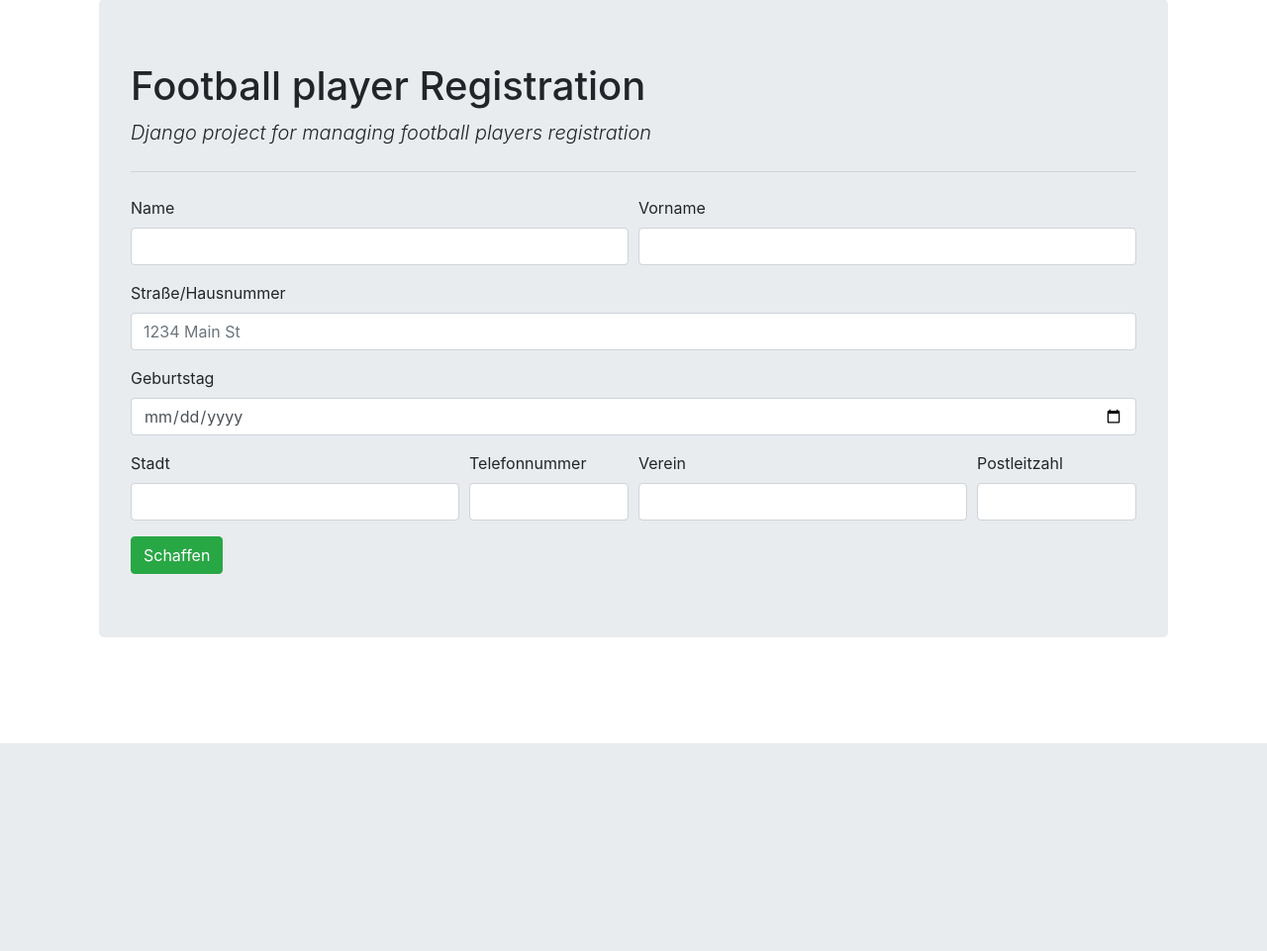
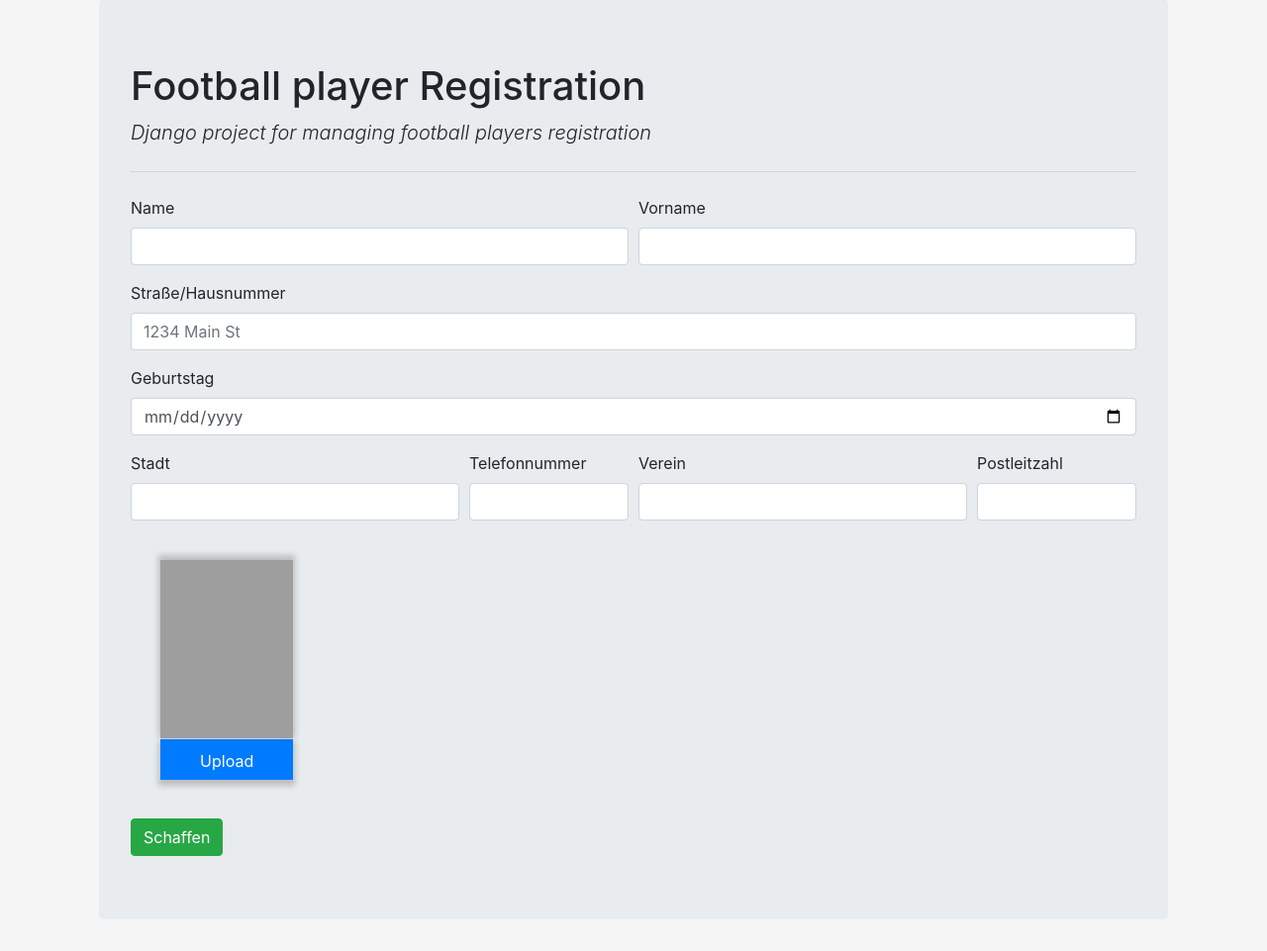
Before and after one commit to AliIbrahim996/footballClub, a Django app: page /player/create in a window 1280 px wide. Shown: the part 49-1010 px from the top of the page at 99% size. Before the commit the page ends 800 px from the top, so only its background shows below. Run offline with Django 3.2, Linux system fonts and the light colour scheme; grey boxes are pictures that could not be loaded.

Commit message:
Fix #2 add upload photo to UI

```diff
--- a/players/templates/players/base.html
+++ b/players/templates/players/base.html
@@ -1,3 +1,4 @@
+{% load static %}
 <!DOCTYPE html>
 <html lang="de">
 <head>
@@ -10,6 +11,7 @@
     <link rel="stylesheet" href="https://cdnjs.cloudflare.com/ajax/libs/font-awesome/5.15.4/css/all.min.css"
           integrity="sha512-1ycn6IcaQQ40/MKBW2W4Rhis/DbILU74C1vSrLJxCq57o941Ym01SwNsOMqvEBFlcgUa6xLiPY/NS5R+E6ztJQ=="
           crossorigin="anonymous" referrerpolicy="no-referrer"/>
+    <link rel="stylesheet" href="{% static 'css/style.css' %}">
 </head>
 <body>
 <div class="container">
@@ -33,5 +35,6 @@
 <script src="https://cdn.jsdelivr.net/npm/bootstrap@4.6.0/dist/js/bootstrap.min.js"
         integrity="sha384-+YQ4JLhjyBLPDQt//I+STsc9iw4uQqACwlvpslubQzn4u2UU2UFM80nGisd026JF"
         crossorigin="anonymous"></script>
+<script src="{% static 'js/script.js' %}"></script>
 </body>
 </html>
--- a/players/templates/players/player_form.html
+++ b/players/templates/players/player_form.html
@@ -31,7 +31,7 @@
                 <label for="city">Stadt</label>
                 <input type="text" class="form-control" id="city">
             </div>
-              <div class="form-group col-md-2">
+            <div class="form-group col-md-2">
                 <!-- phone number -->
                 <label for="phone_number">Telefonnummer</label>
                 <input type="tel" class="form-control" id="phone_number">
@@ -47,6 +47,18 @@
                 <input type="text" class="form-control" id="post_code">
             </div>
         </div>
+        <br>
+        <div class="container">
+            <div class="form-group col-md-2 imgUp">
+
+                <div class="imagePreview"></div>
+                <label class="btn btn-primary">
+                    Upload<input type="file" class="uploadFile img" value="Upload Photo"
+                                 style="width: 0;height: 0;overflow: hidden;">
+                </label>
+            </div>
+        </div><!-- container -->
+        <br>
         <button type="submit" class="btn btn-success">Schaffen</button>
     </form>
 {% endblock content %}
--- /dev/null
+++ b/players/templates/statics/css/style.css
@@ -0,0 +1,23 @@
+body {
+    background-color: #f5f5f5;
+}
+
+.imagePreview {
+    width: 100%;
+    height: 180px;
+    background-size: cover;
+    background: #fff url(http://cliquecities.com/assets/no-image-e3699ae23f866f6cbdf8ba2443ee5c4e.jpg) no-repeat center center;
+    display: inline-block;
+    box-shadow: 0 -3px 6px 2px rgba(0, 0, 0, 0.2);
+}
+
+.btn-primary {
+    display: block;
+    border-radius: 0;
+    box-shadow: 0 4px 6px 2px rgba(0, 0, 0, 0.2);
+    margin-top: -5px;
+}
+
+.imgUp {
+    margin-bottom: 15px;
+}
--- /dev/null
+++ b/players/templates/statics/js/script.js
@@ -0,0 +1,24 @@
+$(".imgAdd").click(function () {
+    $(this).closest(".row").find('.imgAdd').before('<div class="col-sm-2 imgUp"><div class="imagePreview"></div><label class="btn btn-primary">Upload<input type="file" class="uploadFile img" value="Upload Photo" css="width:0px;height:0px;overflow:hidden;"></label><i class="fa fa-times del"></i></div>');
+});
+$(document).on("click", "i.del", function () {
+    $(this).parent().remove();
+});
+$(function () {
+    $(document).on("change", ".uploadFile", function () {
+        var uploadFile = $(this);
+        var files = !!this.files ? this.files : [];
+        if (!files.length || !window.FileReader) return; // no file selected, or no FileReader support
+
+        if (/^image/.test(files[0].type)) { // only image file
+            var reader = new FileReader(); // instance of the FileReader
+            reader.readAsDataURL(files[0]); // read the local file
+
+            reader.onloadend = function () { // set image data as background of div
+                //alert(uploadFile.closest(".upimage").find('.imagePreview').length);
+                uploadFile.closest(".imgUp").find('.imagePreview').css("background-image", "url(" + this.result + ")");
+            }
+        }
+
+    });
+});
--- a/web_application/settings.py
+++ b/web_application/settings.py
@@ -120,7 +120,7 @@ USE_TZ = True
 # https://docs.djangoproject.com/en/3.2/howto/static-files/
 
 STATIC_URL = '/static/'
-STATICFILES_DIRS = [os.path.join(BASE_DIR, 'static')]
+STATICFILES_DIRS = [os.path.join(BASE_DIR, 'statics'), 'players/templates/statics']
 STATIC_ROOT = os.path.join(BASE_DIR, 'assets')
 MEDIA_ROOT = os.path.join(BASE_DIR, 'media')
 MEDIA_URL = '/media/'
```
